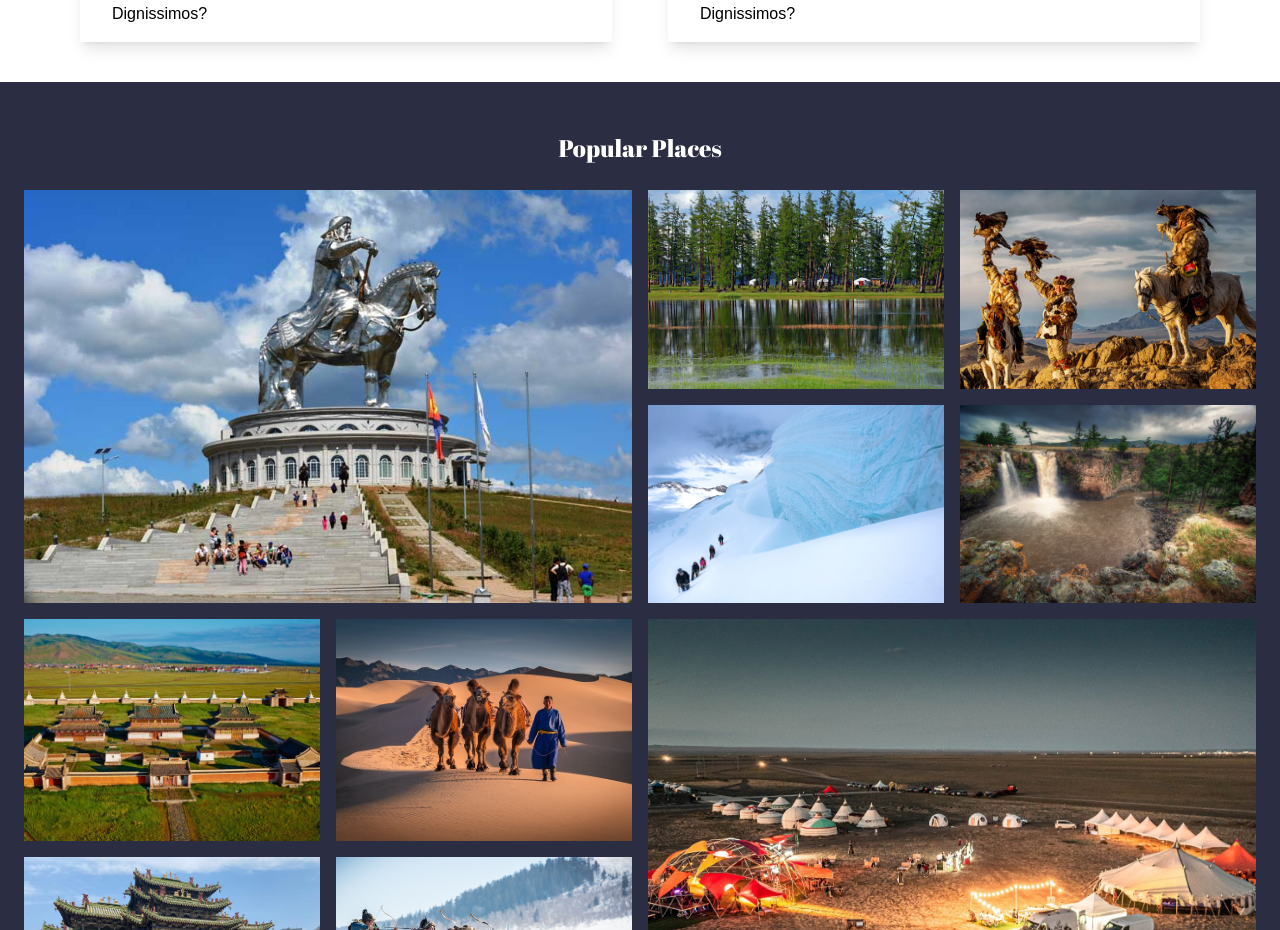
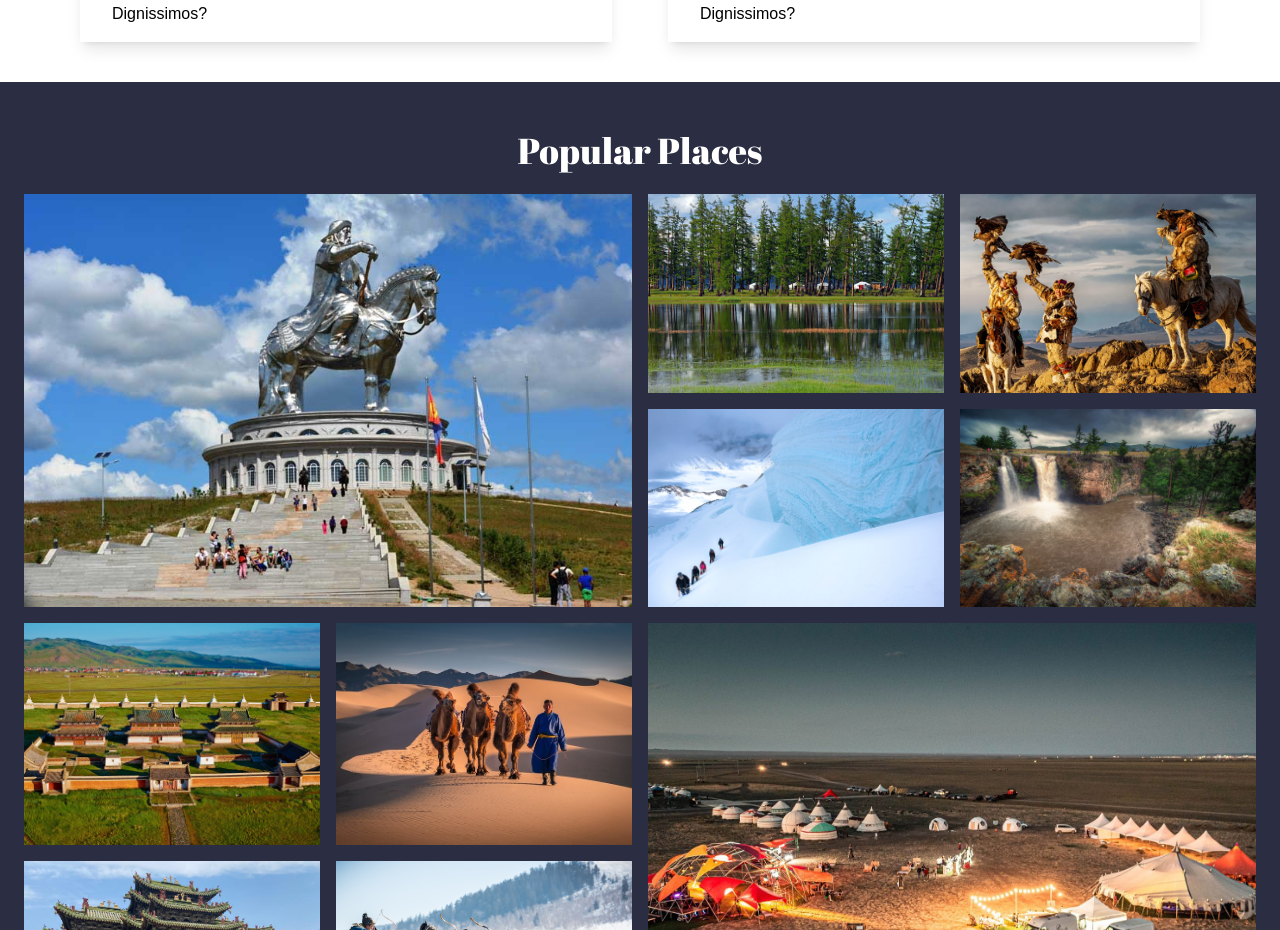
Before and after one commit to NurkaAmre/nomad, a Next.js app: page / in a window 1280 px wide. Shown: the part 1906-2836 px from the top of the page. Built offline with nearby package versions, Linux system fonts and the light colour scheme; a web font is replaced by a local one.

Commit message:
Increase the font-size for the desktop version

```diff
--- a/components/sections/PopularPlaces.tsx
+++ b/components/sections/PopularPlaces.tsx
@@ -39,7 +39,7 @@ const PopularPlaces = async () => {
 
   return (
     <section className="py-10 px-4 md:px-6">
-      <h2 className="text-[24px] text-center my-2 mb-6">Popular Places</h2>
+      <h2 className="text-[24px] md:text-4xl text-center my-2 mb-6">Popular Places</h2>
       <ul className="grid grid-cols-2 md:grid-cols-4 grid-rows-auto grid-flow-row-dense gap-4 p-0 list-none">{popularPlacesContent}</ul>
     </section>
   );
```
